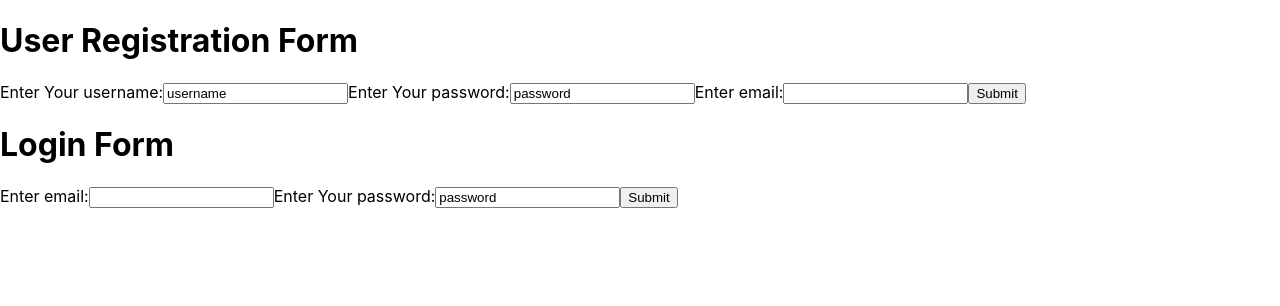
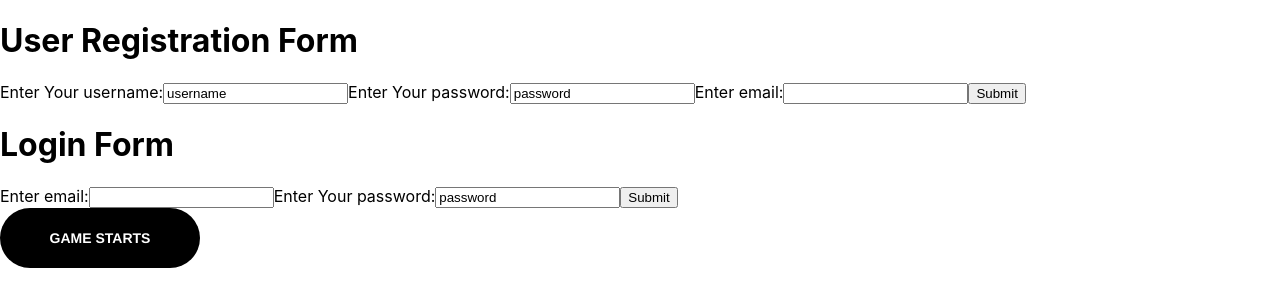
Before and after one commit to Chase78712002/Blackjack-Showdown, a React (Create React App) app in the folder client/: page / in a window 1280 px wide. Shown: the top 306 px of the page. Built offline with nearby package versions, Linux system fonts and the light colour scheme; no server answers.

Commit message:
Add game start button for easier navigation in the root page.

```diff
--- a/client/src/App.js
+++ b/client/src/App.js
@@ -1,14 +1,35 @@
 import './App.css';
 import LoginPage from './pages/LoginPage';
 import CreateUserPage from "./pages/CreateUserPage";
-
+import { Button } from './components/atoms/button/Button';
+import { BrowserRouter as Router, Route, Switch, Link } from 'react-router-dom';
+import Game from './pages/Game/Game';
 
 function App() {
   return (
-    <>
-    <CreateUserPage />
-    <LoginPage />
-    </>
+    <Router>
+
+
+      <Switch>
+
+        <Route exact path="/">
+          <CreateUserPage />
+          <LoginPage />
+          <Link to="/game">
+          <Button variant='pixel'>Game starts</Button>
+          </Link>
+
+        </Route>
+
+        <Route path="/game">
+          <Game />
+        </Route>
+
+
+
+      </Switch>
+
+    </Router>
   );
 }
 
```
